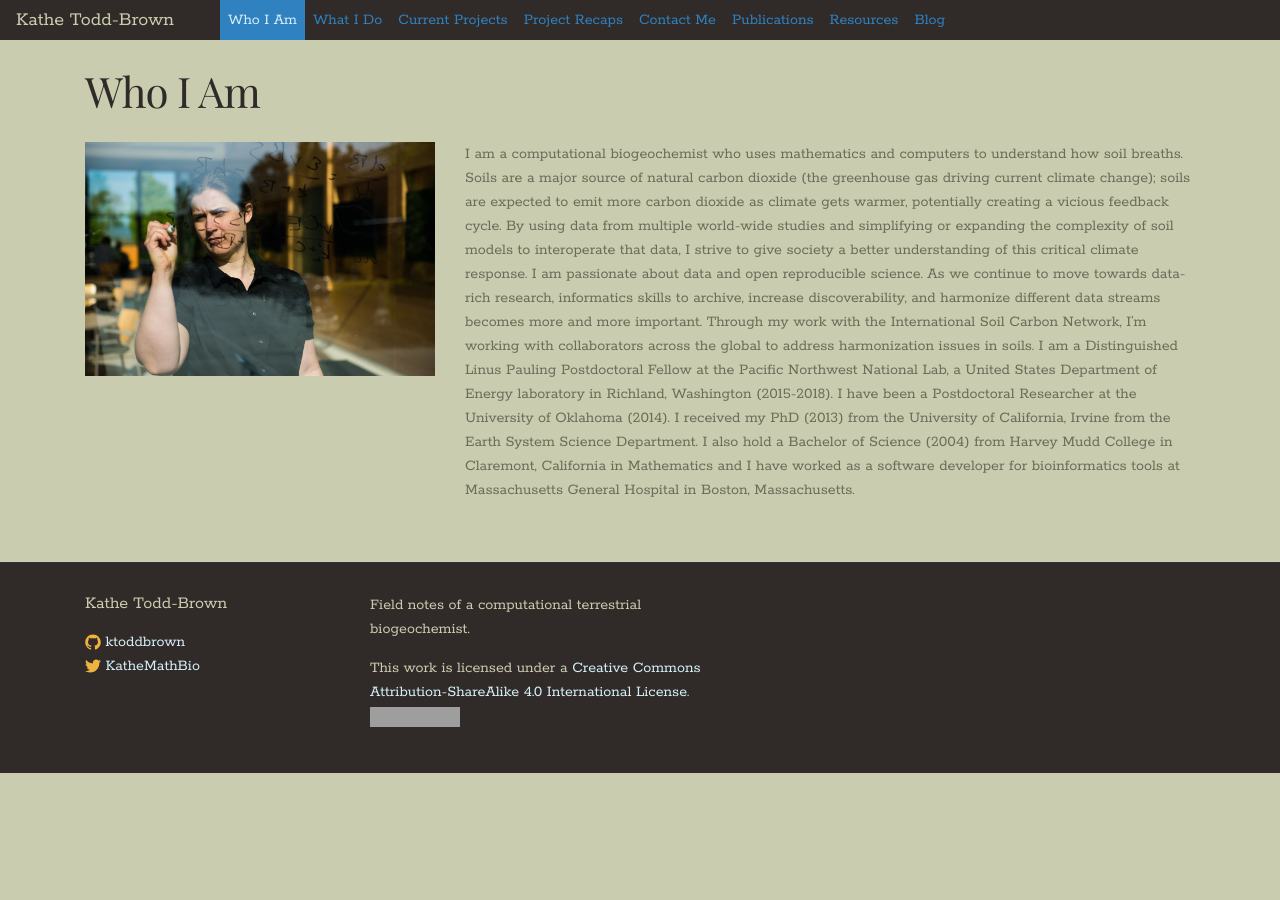
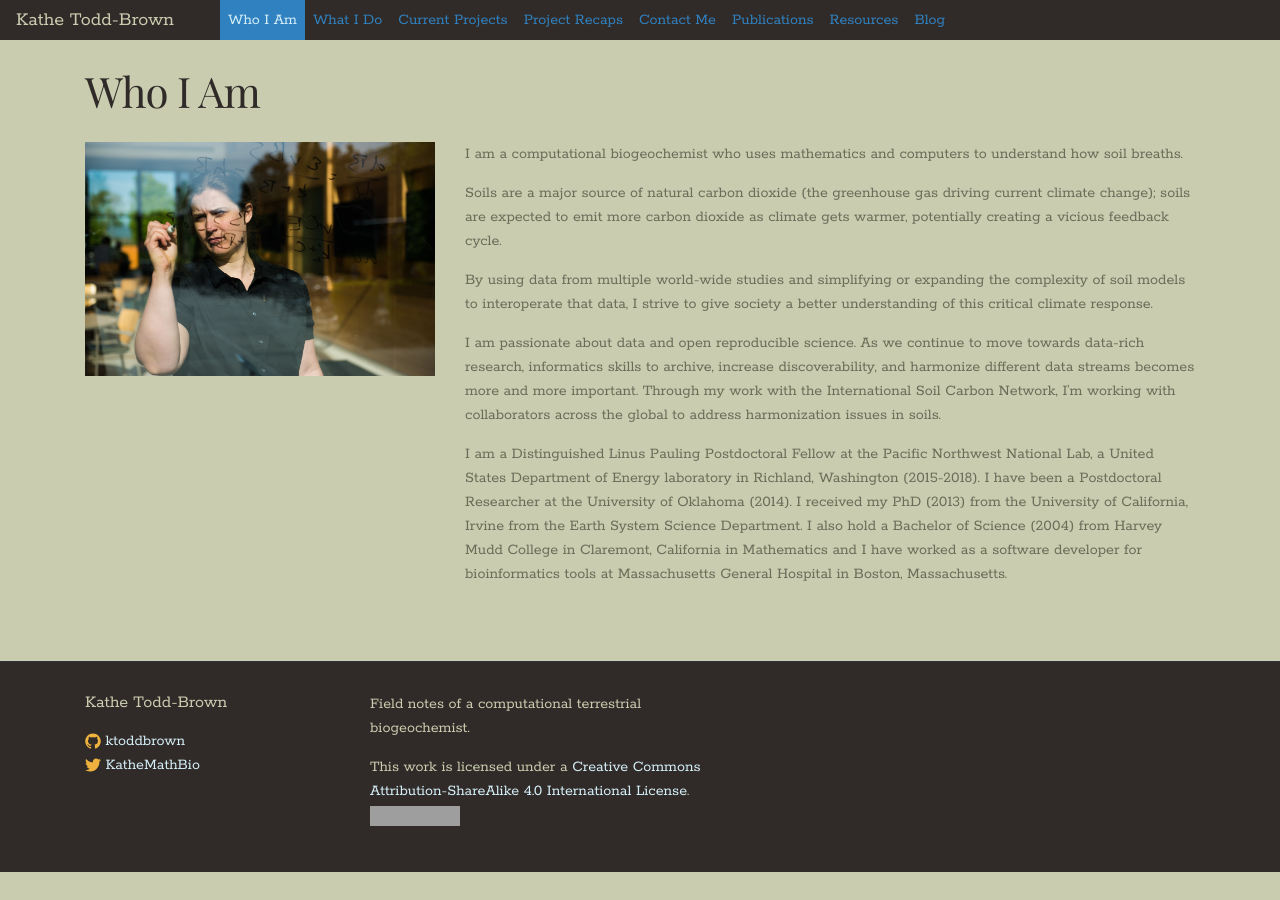
Before and after one commit to ktoddbrown/ktoddbrown.github.io, a Jekyll site: the page built from index.html, in a window 1280 px wide. Built offline with Jekyll 4.4.1, drawn with Linux system fonts in a browser that asks for light colours; nearby versions of some CDN libraries; grey boxes are pictures that could not be loaded.

Commit message:
fix paragraphs on who am I page

```diff
--- a/index.html
+++ b/index.html
@@ -8,14 +8,18 @@ order : 1
     <img src="./assets/Todd-BrownWEB-5.jpg">
   </div>
   <div class="col-md-8">
-    I am a computational biogeochemist who uses mathematics and computers to understand how soil breaths.
-    Soils are a major source of natural carbon dioxide (the greenhouse gas driving current climate change); soils are expected to emit more carbon dioxide as climate gets warmer, potentially creating a vicious feedback cycle.
-    By using data from multiple world-wide studies and simplifying or expanding the complexity of soil models to interoperate that data, I strive to give society a better understanding of this critical climate response.
-
+    <p>
+      I am a computational biogeochemist who uses mathematics and computers to understand how soil breaths.
+</p><p>
+      Soils are a major source of natural carbon dioxide (the greenhouse gas driving current climate change); soils are expected to emit more carbon dioxide as climate gets warmer, potentially creating a vicious feedback cycle.
+</p><p>
+      By using data from multiple world-wide studies and simplifying or expanding the complexity of soil models to interoperate that data, I strive to give society a better understanding of this critical climate response.
+</p><p>
     I am passionate about data and open reproducible science.
     As we continue to move towards data-rich research, informatics skills to archive, increase discoverability, and harmonize different data streams becomes more and more important.
     Through my work with the International Soil Carbon Network, I’m working with collaborators across the global to address harmonization issues in soils.
-
+</p><p>
     I am a Distinguished Linus Pauling Postdoctoral Fellow at the Pacific Northwest National Lab, a United States Department of Energy laboratory in Richland, Washington (2015-2018). I have been a Postdoctoral Researcher at the University of Oklahoma (2014). I received my PhD (2013) from the University of California, Irvine from the Earth System Science Department. I also hold a Bachelor of Science (2004) from Harvey Mudd College in Claremont, California in Mathematics and I have worked as a software developer for bioinformatics tools at Massachusetts General Hospital in Boston, Massachusetts.
+</p>
   </div>
 </div>
```
